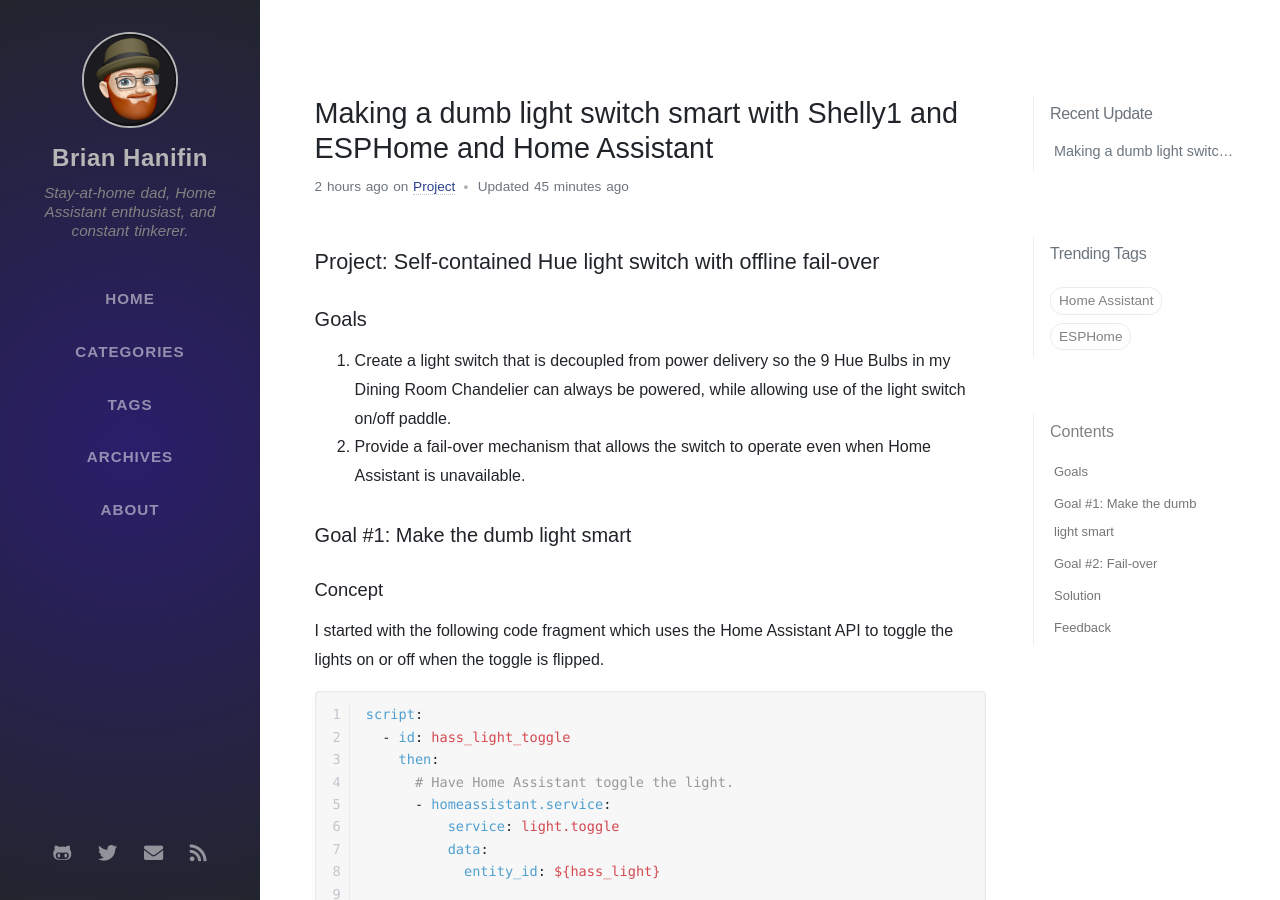
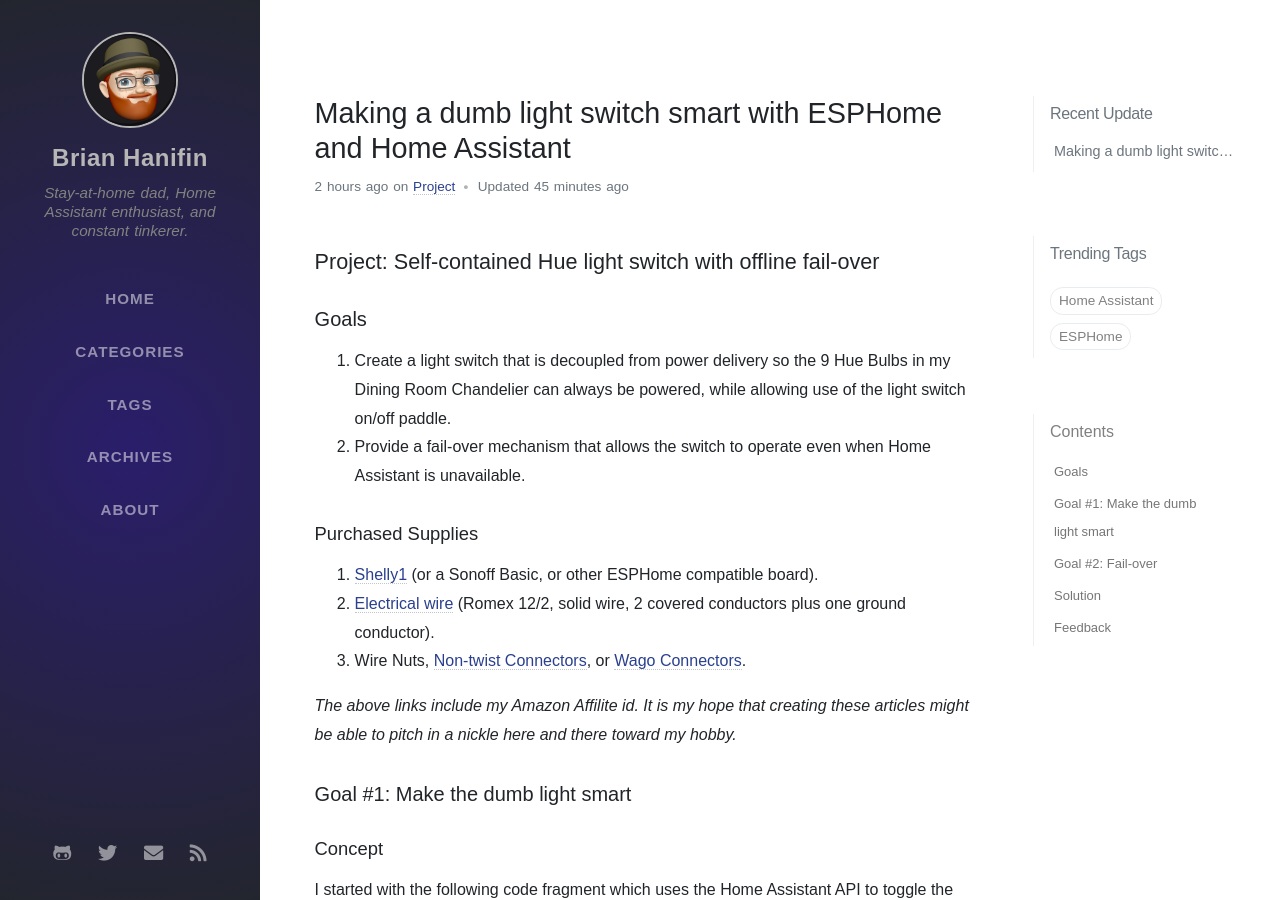
Before and after one commit to brianhanifin/brianhanifin.com, a Jekyll site: the page built from _posts/2019-12-11-esphome-shelly1-dumb-light-switch-smart.md, in a window 1280 px wide and 900 px high. Built offline with Jekyll 4.4.1, drawn with Linux system fonts in a browser that asks for light colours; nearby versions of some CDN libraries; some web fonts are replaced; comment, search, counter and statistics services are not loaded; some of the changed text lies outside the part shown.

Commit message:
article: add amazon affiliate links

```diff
--- a/_posts/2019-12-11-esphome-shelly1-dumb-light-switch-smart.md
+++ b/_posts/2019-12-11-esphome-shelly1-dumb-light-switch-smart.md
@@ -1,5 +1,5 @@
 ---
-title: Making a dumb light switch smart with Shelly1 and ESPHome and Home Assistant
+title: Making a dumb light switch smart with ESPHome and Home Assistant
 date: 2019-12-11 7:00:00 -0800
 categories: [Project]
 tags: [ESPHome, Home Assistant]
@@ -13,6 +13,14 @@ seo:
 
 1. Create a light switch that is decoupled from power delivery so the 9 Hue Bulbs in my Dining Room Chandelier can always be powered, while allowing use of the light switch on/off paddle.
 2. Provide a fail-over mechanism that allows the switch to operate even when Home Assistant is unavailable.
+
+#### Purchased Supplies
+
+1. [Shelly1][shelly1] (or a Sonoff Basic, or other ESPHome compatible board).
+2. [Electrical wire][romex] (Romex 12/2, solid wire, 2 covered conductors plus one ground conductor).
+3. Wire Nuts, [Non-twist Connectors][non-twist-connectors], or [Wago Connectors][wago].
+
+*The above links include my Amazon Affilite id. It is my hope that creating these articles might be able to pitch in a nickle here and there toward my hobby.*
 
 ### Goal #1: Make the dumb light smart
 
@@ -201,8 +209,12 @@ script:
 
 Thank you for visiting my new blog! This is my first article, and I would really appreciate your feedback. Please stick around as I will be
  posting articles at least once a week for the next few months. I already have ideas set aside for 29 more articles on
- [Home Assistant](/tags/home-asssistant/) and [ESPHome](/tags/esphome/), not to mention potential for tips on creating designs for laser cutters!
+ [Home Assistant](/tags/home-assistant/) and [ESPHome](/tags/esphome/), not to mention potential tips on creating designs for laser cutters!
 
-To hold you until my next article, visit my ESPHome Github Repository.
+To hold you until my next article please visit my [ESPHome Github Repository][esphome-config].
 
-https://github.com/brianhanifin/esphome-config
+[esphome-config]: https://github.com/brianhanifin/esphome-config
+[shelly1]: https://www.amazon.com/gp/product/B07G33LNDY?ie=UTF8&tag=brianhanifi0d-20&camp=1789&linkCode=xm2&creativeASIN=B07G33LNDY
+[romex]: https://www.amazon.com/gp/product/B0069F4CXQ?ie=UTF8&tag=brianhanifi0d-20&camp=1789&linkCode=xm2&creativeASIN=B0069F4CXQ
+[non-twist-connectors]: https://www.amazon.com/gp/product/B07DW1QZF5/ref=as_li_tl?ie=UTF8&camp=1789&creative=9325&creativeASIN=B07DW1QZF5&linkCode=as2&tag=brianhanifi0d-20&linkId=b9b4a1708258bbb1a213949082a0eb84
+[wago]: https://www.amazon.com/gp/product/B01N5JXOVF?ie=UTF8&tag=brianhanifi0d-20&camp=1789&linkCode=xm2&creativeASIN=B01N5JXOVF
```
